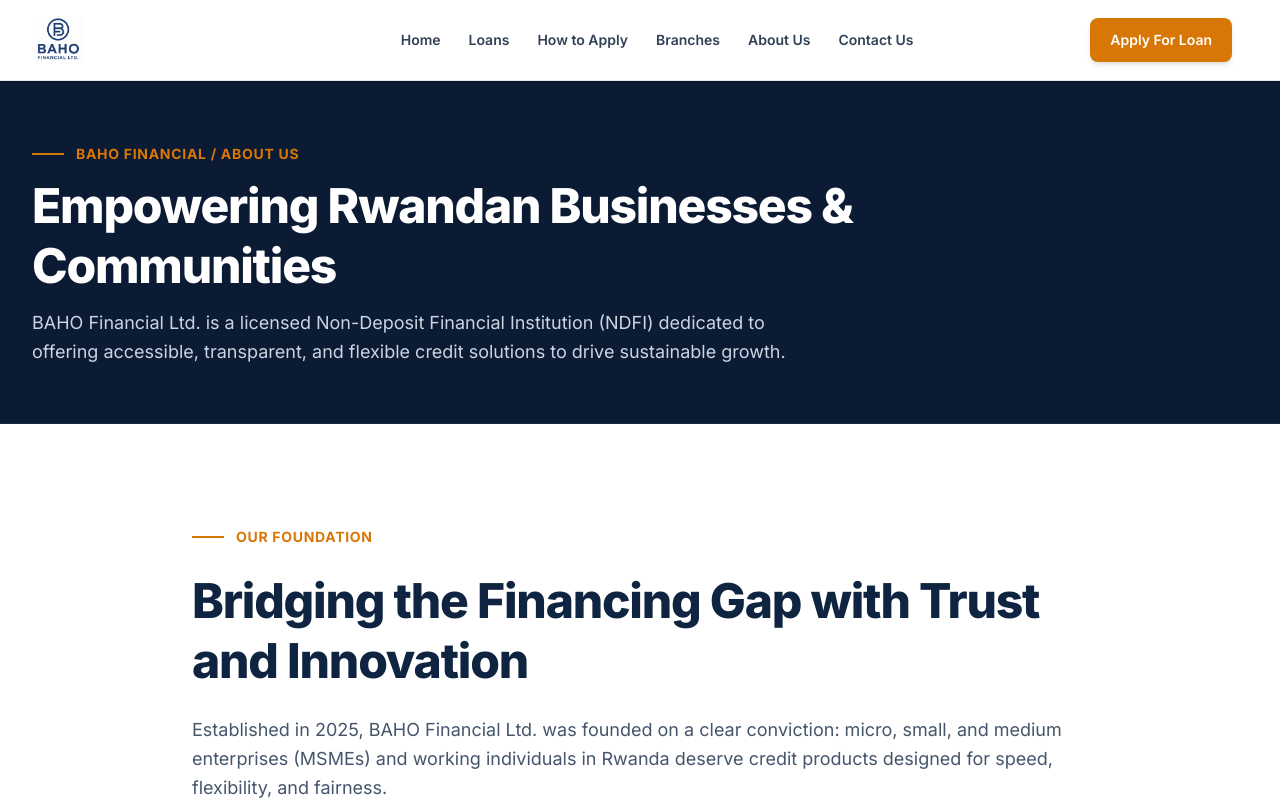
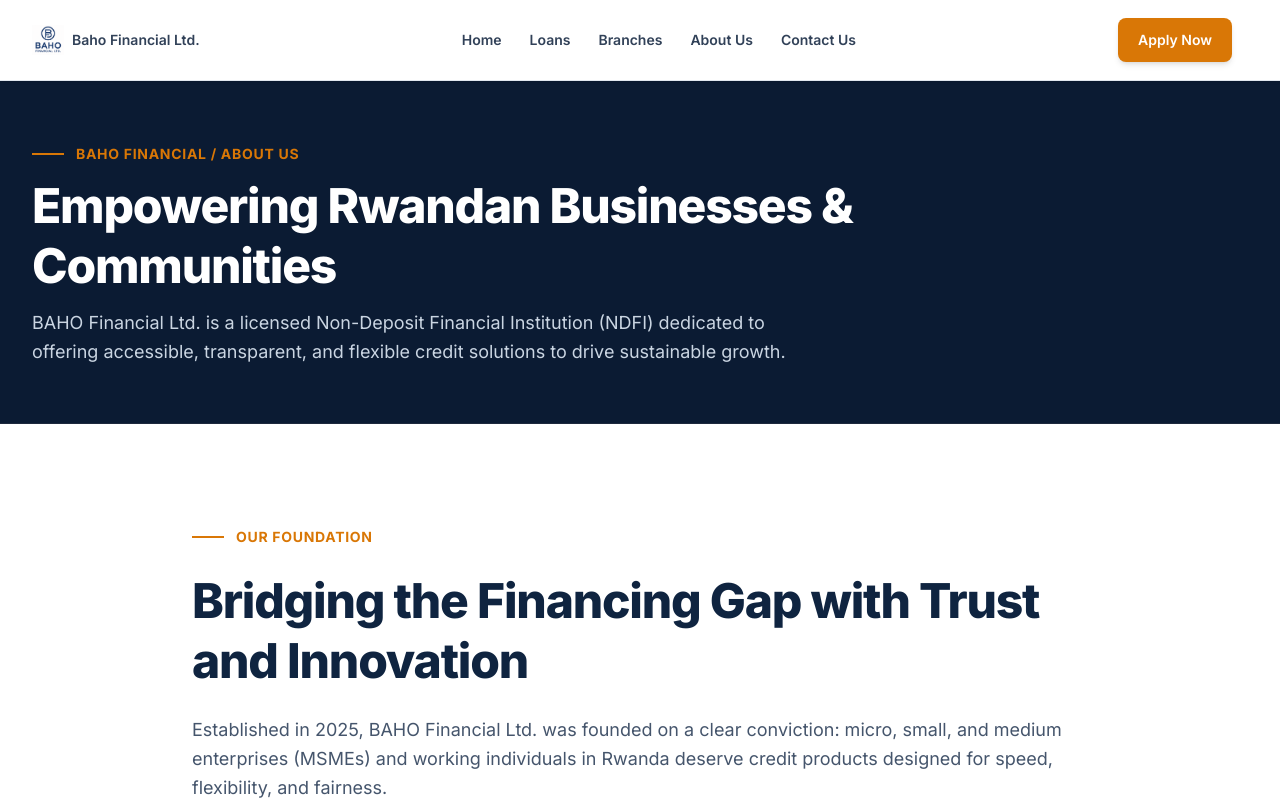
Before and after one commit to mutanganaben/baho-financial-website, a Next.js app in the folder frontend/: page /about in a window 1280 px wide. Shown: the top 800 px of the page. Built offline with nearby package versions, Linux system fonts and the light colour scheme.

Commit message:
feat(nav): updated navbar brand text and add Admin link to footer

```diff
--- a/frontend/components/layout/footer.tsx
+++ b/frontend/components/layout/footer.tsx
@@ -4,91 +4,71 @@ import React from "react";
 import Link from "next/link";
 import Image from "next/image";
 import { Container } from "@/components/ui/container";
-import { Phone, Mail, MapPin, ArrowRight, ShieldCheck, Lock } from "lucide-react";
+import { Phone, MapPin } from "lucide-react";
 
 export const Footer: React.FC = () => {
   return (
-    <footer className="bg-baho-navy-dark text-slate-300 pt-16 pb-8 border-t border-slate-800">
-      <Container className="grid grid-cols-1 md:grid-cols-2 lg:grid-cols-5 gap-10 pb-12 border-b border-slate-800/80">
+    <footer className="bg-baho-navy-dark text-slate-300 pt-10 pb-6 border-t border-slate-800">
+      <Container className="grid grid-cols-1 md:grid-cols-2 lg:grid-cols-4 gap-8 pb-8 border-b border-slate-800/80">
 
-        {/* Column 1 & 2: Brand Identity & Regulatory License */}
-        <div className="lg:col-span-2 space-y-5">
-          <div className="flex items-center space-x-3">
-            <div className="relative w-48 h-14 bg-white/95 p-2 rounded-xl border border-slate-700 shadow-sm">
+        {/* Column 1 & 2: Brand Identity */}
+        <div className="lg:col-span-2 space-y-4">
+          <Link href="/" className="inline-block group">
+            <div className="relative w-48 h-12 bg-white/95 p-1.5 rounded-xl border border-slate-700/60 shadow-sm">
               <Image
                 src="/images/BAHO FINANCIAL LTD.png"
                 alt="BAHO Financial Ltd."
                 fill
-                className="object-contain p-1"
+                className="object-contain p-0.5"
               />
             </div>
-          </div>
+          </Link>
           <p className="text-slate-400 text-sm leading-relaxed max-w-sm font-medium">
             Empowering businesses and individuals across Rwanda with fast, accessible, and transparent credit solutions.
           </p>
-          <div className="flex items-center space-x-2 text-xs text-baho-gold font-medium bg-slate-900/60 p-3 rounded-lg border border-slate-800 max-w-sm">
-            <ShieldCheck className="w-5 h-5 flex-shrink-0 text-baho-gold" />
-            <span>Regulated & Licensed NDFI Financial Service Provider.</span>
+        </div>
+
+        {/* Column 3: Pages (2-Column Split) */}
+        <div className="space-y-3">
+          <h4 className="text-white text-base font-bold tracking-wide">Pages</h4>
+          <div className="grid grid-cols-2 gap-x-6 gap-y-2 text-sm">
+            <div className="space-y-2">
+              <Link href="/" className="hover:text-white text-slate-300 transition-colors block py-0.5">
+                Home
+              </Link>
+              <Link href="/financing" className="hover:text-white text-slate-300 transition-colors block py-0.5">
+                Loans
+              </Link>
+              <Link href="/apply" className="hover:text-white text-slate-300 transition-colors block py-0.5 font-medium text-baho-gold">
+                Apply Now
+              </Link>
+              <Link href="/admin/login" className="hover:text-white text-slate-300 transition-colors block py-0.5">
+                Admin
+              </Link>
+            </div>
+            <div className="space-y-2">
+              <Link href="/branches" className="hover:text-white text-slate-300 transition-colors block py-0.5">
+                Branches
+              </Link>
+              <Link href="/about" className="hover:text-white text-slate-300 transition-colors block py-0.5">
+                About Us
+              </Link>
+              <Link href="/contact" className="hover:text-white text-slate-300 transition-colors block py-0.5">
+                Contact Us
+              </Link>
+            </div>
           </div>
         </div>
 
-        {/* Column 3: Quick Links */}
-        <div className="space-y-4">
-          <h4 className="text-white text-base font-bold tracking-wide">Quick Links</h4>
-          <ul className="space-y-2.5 text-sm">
-            {[
-              { label: "Loans", href: "/financing" },
-              { label: "How to Apply", href: "/how-to-apply" },
-              { label: "Branch Locations", href: "/branches" },
-              { label: "About Us", href: "/about" },
-              { label: "Contact Us", href: "/contact" },
-              { label: "Admin", href: "/admin/login" },
-            ].map((link) => (
-              <li key={link.href}>
-                <Link
-                  href={link.href}
-                  className="hover:text-white transition-colors duration-150 flex items-center space-x-1.5 group"
-                >
-                  <ArrowRight className="w-3 h-3 text-baho-gold group-hover:translate-x-1 transition-transform" />
-                  <span>{link.label}</span>
-                </Link>
-              </li>
-            ))}
-          </ul>
-        </div>
-
-        {/* Column 4: Financial Solutions */}
-        <div className="space-y-4">
-          <h4 className="text-white text-base font-bold tracking-wide">Our Products</h4>
-          <ul className="space-y-2.5 text-sm">
-            {[
-              "Cash Advance",
-              "Personal Loan",
-              "Startup Business Loan",
-              "Business Growth Loan",
-            ].map((product) => (
-              <li key={product}>
-                <Link
-                  href="/financing"
-                  className="hover:text-white transition-colors duration-150 flex items-center space-x-1.5 group"
-                >
-                  <span className="w-1.5 h-1.5 rounded-full bg-baho-gold flex-shrink-0 group-hover:scale-125 transition-transform" />
-                  <span>{product}</span>
-                </Link>
-              </li>
-            ))}
-          </ul>
-        </div>
-
-        {/* Column 5: Contact Info */}
-        <div className="space-y-4">
+        {/* Column 4: Headquarters Contact Info */}
+        <div className="space-y-3">
           <h4 className="text-white text-base font-bold tracking-wide">Headquarters</h4>
-          <div className="space-y-3 text-sm text-slate-400">
-            <div className="flex items-start space-x-3">
-              <MapPin className="w-4 h-4 text-baho-gold flex-shrink-0 mt-1" />
+          <div className="space-y-2.5 text-sm text-slate-400">
+            <div className="flex items-start space-x-2.5">
+              <MapPin className="w-4 h-4 text-baho-gold flex-shrink-0 mt-0.5" />
               <span>Kabuga, Gasabo District, Kigali, Rwanda</span>
             </div>
-            <div className="flex items-center space-x-3">
+            <div className="flex items-center space-x-2.5">
               <Phone className="w-4 h-4 text-baho-gold flex-shrink-0" />
               <span>+250 788 381 721</span>
             </div>
@@ -98,15 +78,8 @@ export const Footer: React.FC = () => {
       </Container>
 
       {/* Copyright Strip */}
-      <Container className="pt-8 flex flex-col sm:flex-row items-center justify-between text-xs text-slate-500 gap-4">
+      <Container className="pt-6 text-center sm:text-left text-xs text-slate-500">
         <p>© {new Date().getFullYear()} BAHO Financial Ltd. All Rights Reserved.</p>
-        <Link
-          href="/admin/login"
-          className="hover:text-slate-300 transition-colors flex items-center space-x-1.5 text-slate-400 font-semibold"
-        >
-          <Lock className="w-3.5 h-3.5 text-baho-gold" />
-          <span>Admin</span>
-        </Link>
       </Container>
     </footer>
   );
--- a/frontend/components/layout/navbar.tsx
+++ b/frontend/components/layout/navbar.tsx
@@ -10,7 +10,6 @@ import { Menu, X, ChevronRight } from "lucide-react";
 const NAV_LINKS = [
   { label: "Home", href: "/" },
   { label: "Loans", href: "/financing" },
-  { label: "How to Apply", href: "/how-to-apply" },
   { label: "Branches", href: "/branches" },
   { label: "About Us", href: "/about" },
   { label: "Contact Us", href: "/contact" },
@@ -20,30 +19,33 @@ export const Navbar: React.FC = () => {
   const [mobileMenuOpen, setMobileMenuOpen] = useState(false);
 
   return (
-    <header className="sticky top-0 z-50 w-full shadow-sm">
-      {/* Main Glassmorphic Navigation Bar */}
-      <nav className="glass-header border-b border-baho-border transition-all">
+    <header className="sticky top-0 z-50 w-full shadow-sm bg-white">
+      {/* Main Navigation Bar */}
+      <nav className="bg-white border-b border-baho-border transition-all">
         <Container className="flex items-center justify-between h-20">
           {/* Brand Logo */}
-          <Link href="/" className="flex items-center space-x-3 group">
-            <div className="relative w-48 h-12">
+          <Link href="/" className="flex items-center space-x-2 group flex-shrink-0">
+            <div className="relative w-7 h-7 sm:w-8 sm:h-8 flex-shrink-0">
               <Image
                 src="/images/BAHO FINANCIAL LTD.png"
-                alt="BAHO Financial Ltd. Logo"
+                alt="BAHO Financial Ltd."
                 fill
                 priority
-                className="object-contain object-left"
+                className="object-contain"
               />
             </div>
+            <span className="text-sm font-semibold text-slate-700 group-hover:text-baho-navy transition-colors whitespace-nowrap">
+              Baho Financial Ltd.
+            </span>
           </Link>
 
           {/* Desktop Navigation Links */}
-          <div className="hidden lg:flex items-center space-x-7">
+          <div className="hidden lg:flex items-center space-x-6 xl:space-x-7">
             {NAV_LINKS.map((link) => (
               <Link
                 key={link.href}
                 href={link.href}
-                className="text-sm font-semibold text-slate-700 hover:text-baho-navy transition-colors duration-150 py-2 relative group"
+                className="text-sm font-semibold text-slate-700 hover:text-baho-navy transition-colors duration-150 py-2 relative group whitespace-nowrap"
               >
                 {link.label}
                 <span className="absolute bottom-0 left-0 w-0 h-0.5 bg-baho-navy transition-all duration-200 group-hover:w-full" />
@@ -54,8 +56,8 @@ export const Navbar: React.FC = () => {
           {/* Action CTA Button & Mobile Trigger */}
           <div className="flex items-center space-x-4">
             <Link href="/apply" className="hidden sm:inline-flex">
-              <Button variant="gold" size="md" className="font-semibold shadow-md">
-                Apply For Loan
+              <Button variant="gold" size="md" className="font-semibold shadow-md whitespace-nowrap">
+                Apply Now
               </Button>
             </Link>
 
@@ -88,7 +90,7 @@ export const Navbar: React.FC = () => {
             <div className="pt-3 border-t border-slate-100">
               <Link href="/apply" onClick={() => setMobileMenuOpen(false)}>
                 <Button variant="gold" size="md" className="w-full justify-center">
-                  Apply For Loan
+                  Apply Now
                 </Button>
               </Link>
             </div>
```
